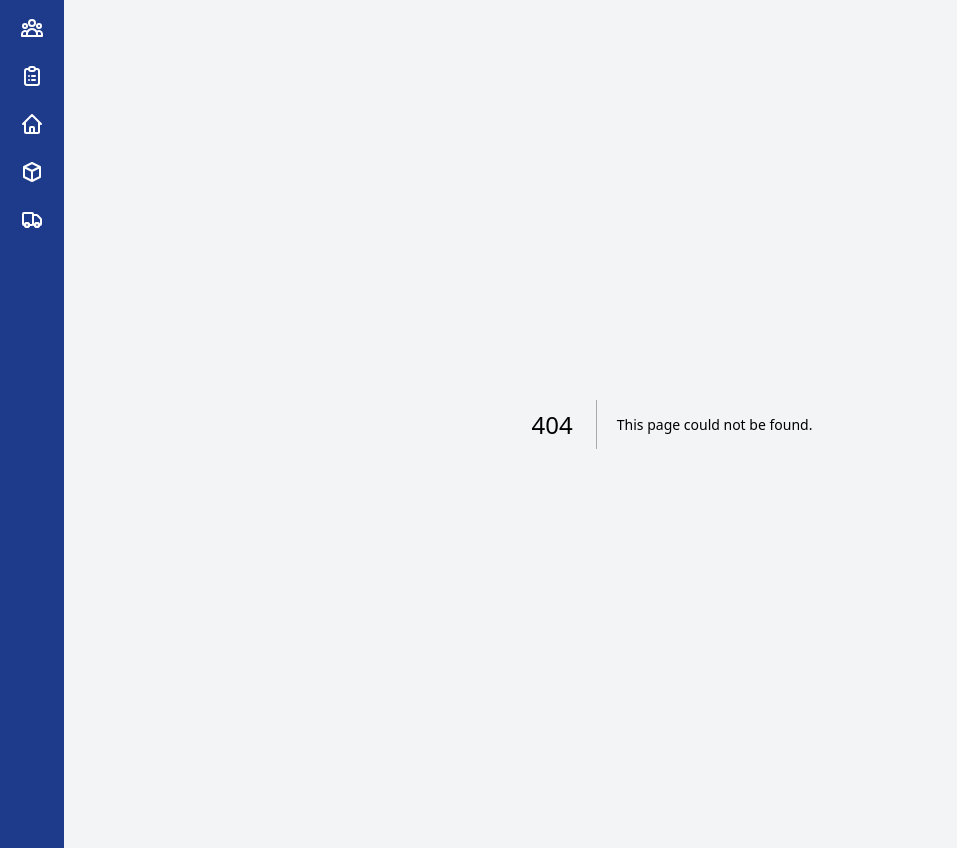
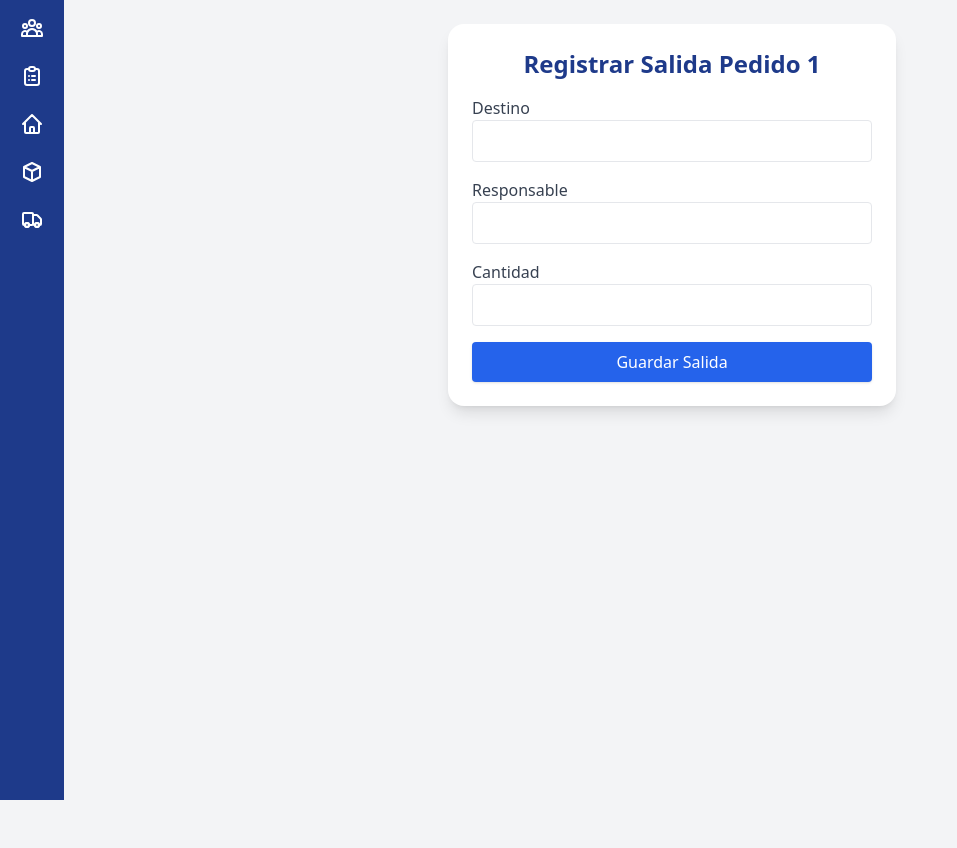
Before and after one commit to AValentinoGPereda/billtonsrpa, a Next.js app: page /pedidos/1/salida in a window 1280 px wide. Before the commit this address had no page. Shown: the whole page, without its empty margins (0-957 px from the left). After the commit the page ends 800 px from the top, so only its background shows below. Built offline with nearby package versions, Linux system fonts and the light colour scheme.

Commit message:
HU-11.0: Registrar la salida de pedidos

```diff
--- /dev/null
+++ b/src/app/api/pedidos/[id]/salida/route.js
@@ -0,0 +1,26 @@
+// src/app/api/pedidos/[id]/salida/route.js
+import { NextResponse } from 'next/server'
+import { crearSalida, listarSalidasPedido } from '@/controllers/SalidaControlador'
+
+export async function GET(request, { params }) {
+  const lista = listarSalidasPedido(params.id)
+  return NextResponse.json(lista)
+}
+
+export async function POST(request, { params }) {
+  try {
+    const { destino, responsable, cantidad } = await request.json()
+    if (!destino || !responsable || isNaN(Number(cantidad))) {
+      throw new Error('Destino, responsable y cantidad son obligatorios')
+    }
+    const nueva = crearSalida({
+      pedidoId: params.id,
+      destino,
+      responsable,
+      cantidad: Number(cantidad)
+    })
+    return NextResponse.json(nueva, { status: 201 })
+  } catch (e) {
+    return NextResponse.json({ error: e.message }, { status: 400 })
+  }
+}
--- /dev/null
+++ b/src/app/api/salidas/route.js
@@ -0,0 +1,8 @@
+// src/app/api/salidas/route.js
+import { NextResponse } from 'next/server'
+import { listarSalidas } from '@/controllers/SalidaControlador'
+
+export async function GET() {
+  const lista = listarSalidas()
+  return NextResponse.json(lista)
+}
--- /dev/null
+++ b/src/app/pedidos/[id]/salida/page.jsx
@@ -0,0 +1,76 @@
+// src/app/pedidos/[id]/salida/page.jsx
+'use client'
+import { useState, useEffect } from 'react'
+import { useParams } from 'next/navigation'
+
+export default function SalidaPedidoPage() {
+  const { id } = useParams()
+  const [form, setForm] = useState({ destino:'', responsable:'', cantidad:'' })
+  const [error, setError] = useState('')
+  const [success, setSuccess] = useState('')
+
+  function handleChange(e) {
+    setForm({ ...form, [e.target.name]: e.target.value })
+    setError(''); setSuccess('')
+  }
+
+  async function handleSubmit() {
+    if (!form.destino || !form.responsable || !form.cantidad) {
+      setError('Complete todos los campos')
+      return
+    }
+    const res = await fetch(`/api/pedidos/${id}/salida`, {
+      method: 'POST',
+      headers: { 'Content-Type':'application/json' },
+      body: JSON.stringify(form)
+    })
+    const data = await res.json()
+    if (!res.ok) setError(data.error)
+    else {
+      setSuccess('Salida registrada')
+      setForm({ destino:'', responsable:'', cantidad:'' })
+    }
+  }
+
+  return (
+    <div className="max-w-md mx-auto bg-white rounded-2xl shadow-lg p-6">
+      <h1 className="text-2xl font-bold text-center text-blue-900 mb-4">
+        Registrar Salida Pedido {id}
+      </h1>
+
+      {error && <p className="text-red-600 mb-2">{error}</p>}
+      {success && <p className="text-green-600 mb-2">{success}</p>}
+
+      <div className="space-y-4">
+        <div>
+          <label className="block text-gray-700">Destino</label>
+          <input
+            name="destino" value={form.destino} onChange={handleChange}
+            className="w-full border px-3 py-2 rounded focus:outline-none"
+          />
+        </div>
+        <div>
+          <label className="block text-gray-700">Responsable</label>
+          <input
+            name="responsable" value={form.responsable} onChange={handleChange}
+            className="w-full border px-3 py-2 rounded focus:outline-none"
+          />
+        </div>
+        <div>
+          <label className="block text-gray-700">Cantidad</label>
+          <input
+            name="cantidad" type="number" min="1"
+            value={form.cantidad} onChange={handleChange}
+            className="w-full border px-3 py-2 rounded focus:outline-none"
+          />
+        </div>
+        <button
+          onClick={handleSubmit}
+          className="w-full bg-blue-600 text-white py-2 rounded shadow"
+        >
+          Guardar Salida
+        </button>
+      </div>
+    </div>
+  )
+}
--- /dev/null
+++ b/src/app/salidas/lista/page.jsx
@@ -0,0 +1,56 @@
+// src/app/salidas/lista/page.jsx
+'use client'
+import { useEffect, useState } from 'react'
+
+export default function ListaSalidasPage() {
+  const [salidas, setSalidas] = useState([])
+
+  useEffect(() => {
+    fetch('/api/salidas')
+      .then(r => r.json())
+      .then(setSalidas)
+  }, [])
+
+  return (
+    <div className="max-w-5xl mx-auto">
+      <h1 className="text-3xl font-bold text-center text-blue-900 mb-6">
+        Historial de Salidas
+      </h1>
+
+      <div className="bg-white rounded-2xl shadow-lg overflow-auto">
+        <table className="w-full table-auto">
+          <thead className="bg-gray-200">
+            <tr>
+              {['ID','Pedido','Fecha','Destino','Responsable','Cantidad']
+                .map(h => (
+                  <th key={h} className="p-4 text-left text-gray-700">{h}</th>
+                ))
+              }
+            </tr>
+          </thead>
+          <tbody>
+            {salidas.map(s => (
+              <tr key={s.id} className="border-b last:border-0">
+                <td className="p-4 text-gray-800">{s.id}</td>
+                <td className="p-4 text-gray-800">{s.pedidoId}</td>
+                <td className="p-4 text-gray-800">
+                  {new Date(s.fecha).toLocaleString()}
+                </td>
+                <td className="p-4 text-gray-800">{s.destino}</td>
+                <td className="p-4 text-gray-800">{s.responsable}</td>
+                <td className="p-4 text-gray-800">{s.cantidad}</td>
+              </tr>
+            ))}
+            {salidas.length === 0 && (
+              <tr>
+                <td colSpan="6" className="p-6 text-center text-gray-500">
+                  No hay salidas registradas.
+                </td>
+              </tr>
+            )}
+          </tbody>
+        </table>
+      </div>
+    </div>
+  )
+}
--- /dev/null
+++ b/src/controllers/SalidaControlador.js
@@ -0,0 +1,19 @@
+// src/controllers/SalidaControlador.js
+
+import {
+  registrarSalida,
+  obtenerSalidas,
+  obtenerSalidasPorPedido
+} from '@/models/SalidaModelo'
+
+export function crearSalida(datos) {
+  return registrarSalida(datos)
+}
+
+export function listarSalidas() {
+  return obtenerSalidas()
+}
+
+export function listarSalidasPedido(pedidoId) {
+  return obtenerSalidasPorPedido(pedidoId)
+}
--- /dev/null
+++ b/src/models/SalidaModelo.js
@@ -0,0 +1,38 @@
+// src/models/SalidaModelo.js
+
+import { actualizarMaterial } from './InventarioModelo'
+
+// Almacenaje en memoria
+const salidas = []
+
+/**
+ * Crea un registro de salida:
+ * - descuenta stock de cada pedido (ejemplo: asumimos pedido.cantidad)
+ * @param {{ pedidoId:string, destino:string, responsable:string, cantidad:number }} datos
+ */
+export function registrarSalida({ pedidoId, destino, responsable, cantidad }) {
+  const fecha = new Date().toISOString()
+  // Aquí descontarías del inventario (simplificado)
+  // actualizarMaterial(...) …
+
+  const salida = {
+    id: salidas.length + 1,
+    pedidoId,
+    fecha,
+    destino,
+    responsable,
+    cantidad
+  }
+  salidas.push(salida)
+  return salida
+}
+
+/** Devuelve todas las salidas */
+export function obtenerSalidas() {
+  return salidas
+}
+
+/** Devuelve las salidas de un pedido */
+export function obtenerSalidasPorPedido(pedidoId) {
+  return salidas.filter(s => s.pedidoId === pedidoId)
+}
```
